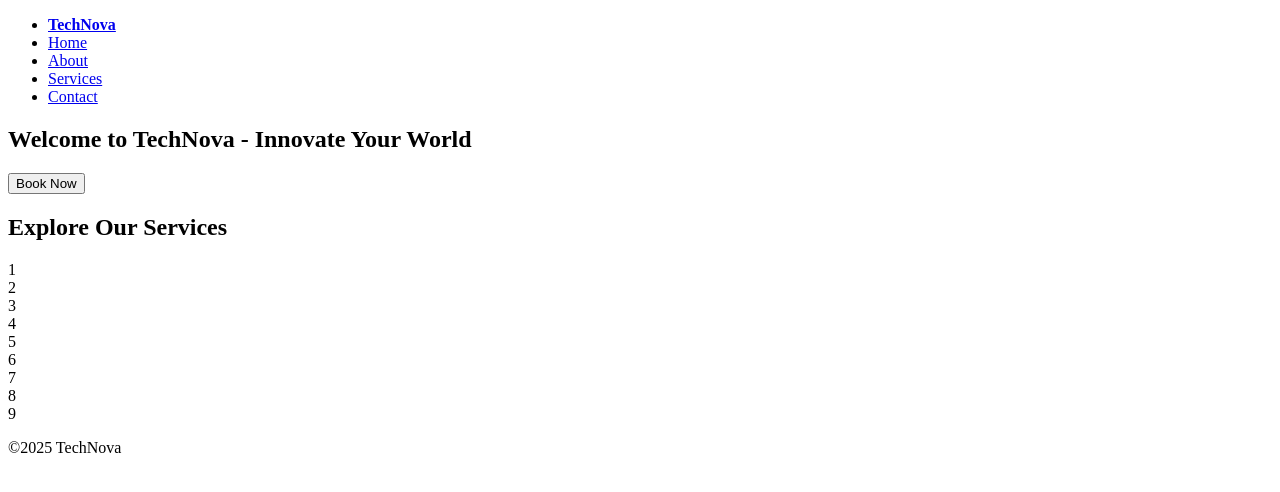
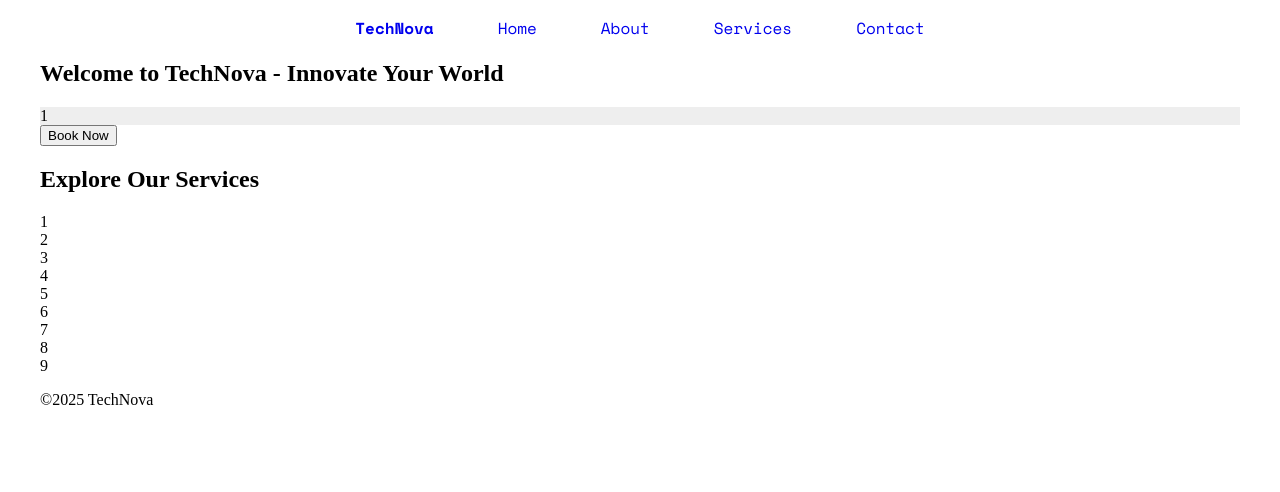
Before and after one commit to karsonhallaway/XL-Landing-Page, a plain HTML site: page index.html in a window 1280 px wide. Drawn offline with nearby package versions, Linux system fonts and the light colour scheme.

Commit message:
styled navbar and hero section.

```diff
--- a/index.html
+++ b/index.html
@@ -5,6 +5,9 @@
     <meta name="viewport" content="width=device-width, initial-scale=1.0">
     <title>XL Laanding Page</title>
     <link rel="stylesheet" href="styles.css">
+    <link rel="preconnect" href="https://fonts.googleapis.com">
+    <link rel="preconnect" href="https://fonts.gstatic.com" crossorigin>
+    <link href="https://fonts.googleapis.com/css2?family=Space+Mono:ital,wght@0,400;0,700;1,400;1,700&display=swap" rel="stylesheet">
 </head>
 <body>
     <nav class="navbar">
@@ -19,7 +22,7 @@
     <main class="containers">
         <section class="hero-contaier">
             <h1>Welcome to TechNova - Innovate Your World</h1>
-            <div id="hero-img"></div>
+            <div id="hero-img">1</div>
             <button class="btn">Book Now</button>
         </section>
         <section class="content-container">
--- a/styles.css
+++ b/styles.css
@@ -0,0 +1,38 @@
+* body {
+    margin: 0;
+    padding: 0;
+    box-sizing: border-box;
+}
+
+:root {
+    --primary: #46237A;
+    --secondary: #256EFF;
+    --accent: #3DDC97;
+    --white: #FFFFFF;
+    --light-gray: #EEEEEE;
+    --black: #000000;
+}
+
+body {
+    max-width: 1200px;
+    margin: 0 auto;
+    padding: 0 auto;
+}
+
+.navbar-links, a {
+    display: flex;
+    justify-content: center;
+    list-style: none;
+    text-decoration: none;
+    padding: 0 32px;
+    font-family: "Space Mono", monospace;
+}
+
+.hero-container {
+    display: flex;
+}
+
+#hero-img {
+    background-color: var(--light-gray);
+    width: 100%;
+}
```
